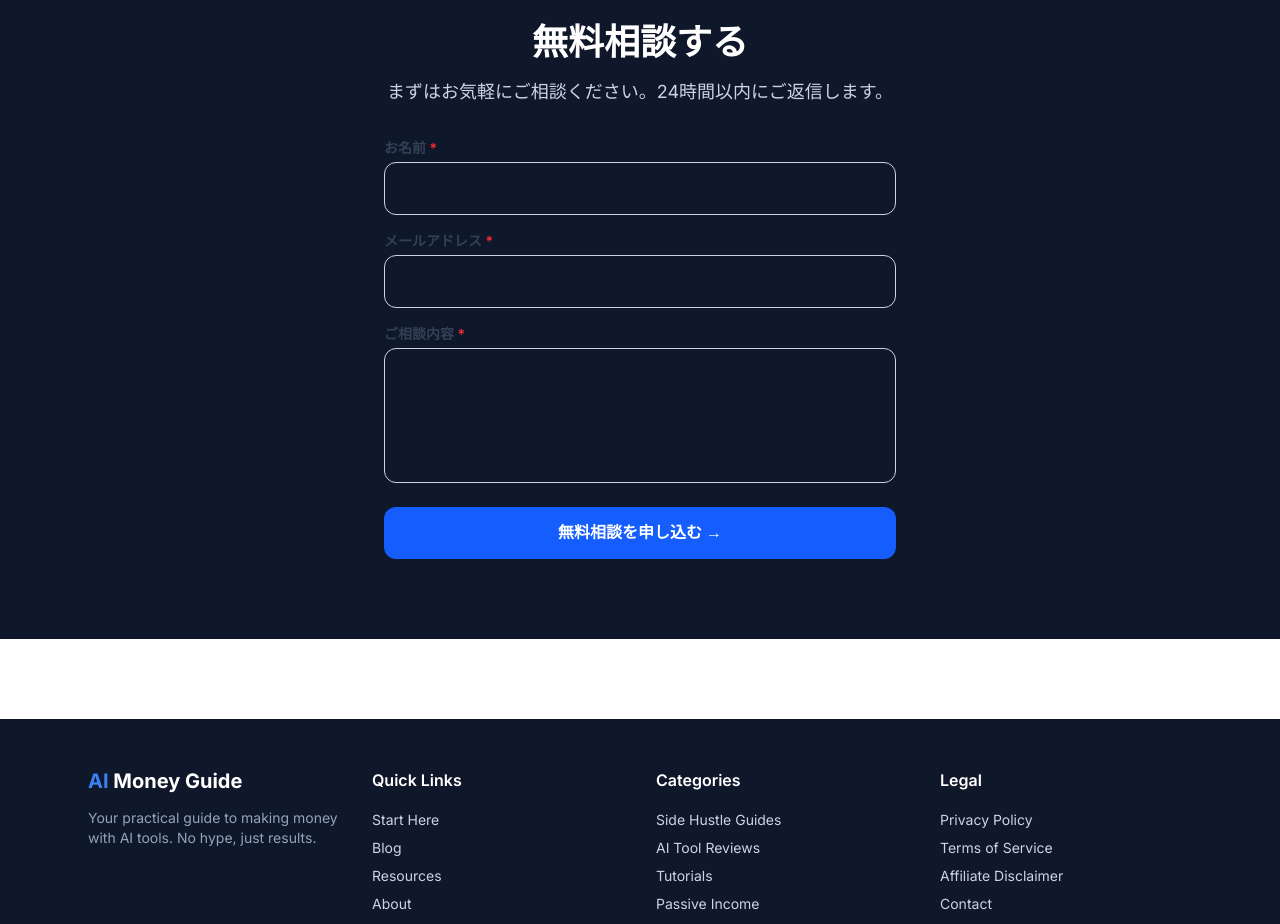
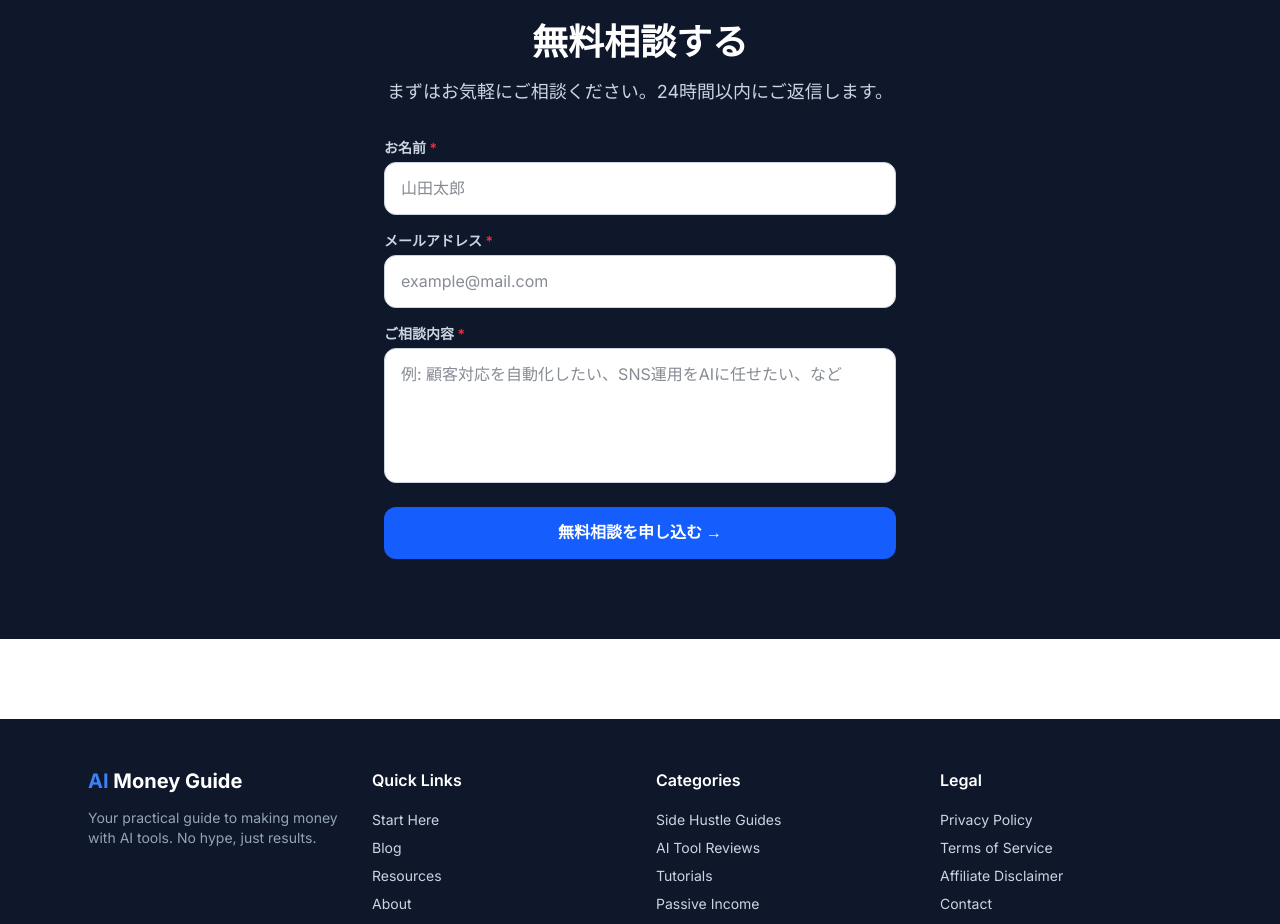
Before and after one commit to sntkmtnb/aimoneyguide, a Next.js app: page /services in a window 1280 px wide. Shown: the part 3560-4484 px from the top of the page. Built offline with nearby package versions, Linux system fonts and the light colour scheme.

Commit message:
Fix: dark mode form visibility - explicit bg-white + light labels

```diff
--- a/src/components/ContactForm.tsx
+++ b/src/components/ContactForm.tsx
@@ -41,7 +41,7 @@ export default function ContactForm() {
   return (
     <form onSubmit={handleSubmit} className="space-y-4 max-w-lg mx-auto">
       <div>
-        <label className="block text-sm font-semibold text-gray-700 mb-1">
+        <label className="block text-sm font-semibold text-gray-300 mb-1">
           お名前 <span className="text-red-500">*</span>
         </label>
         <input
@@ -50,11 +50,11 @@ export default function ContactForm() {
           value={form.name}
           onChange={(e) => setForm({ ...form, name: e.target.value })}
           placeholder="山田太郎"
-          className="w-full px-4 py-3 rounded-xl border border-gray-300 focus:border-blue-500 focus:ring-1 focus:ring-blue-500 outline-none text-gray-900"
+          className="w-full px-4 py-3 rounded-xl border border-gray-300 focus:border-blue-500 focus:ring-1 focus:ring-blue-500 outline-none bg-white text-gray-900"
         />
       </div>
       <div>
-        <label className="block text-sm font-semibold text-gray-700 mb-1">
+        <label className="block text-sm font-semibold text-gray-300 mb-1">
           メールアドレス <span className="text-red-500">*</span>
         </label>
         <input
@@ -63,11 +63,11 @@ export default function ContactForm() {
           value={form.email}
           onChange={(e) => setForm({ ...form, email: e.target.value })}
           placeholder="example@mail.com"
-          className="w-full px-4 py-3 rounded-xl border border-gray-300 focus:border-blue-500 focus:ring-1 focus:ring-blue-500 outline-none text-gray-900"
+          className="w-full px-4 py-3 rounded-xl border border-gray-300 focus:border-blue-500 focus:ring-1 focus:ring-blue-500 outline-none bg-white text-gray-900"
         />
       </div>
       <div>
-        <label className="block text-sm font-semibold text-gray-700 mb-1">
+        <label className="block text-sm font-semibold text-gray-300 mb-1">
           ご相談内容 <span className="text-red-500">*</span>
         </label>
         <textarea
@@ -76,7 +76,7 @@ export default function ContactForm() {
           value={form.message}
           onChange={(e) => setForm({ ...form, message: e.target.value })}
           placeholder="例: 顧客対応を自動化したい、SNS運用をAIに任せたい、など"
-          className="w-full px-4 py-3 rounded-xl border border-gray-300 focus:border-blue-500 focus:ring-1 focus:ring-blue-500 outline-none resize-none text-gray-900"
+          className="w-full px-4 py-3 rounded-xl border border-gray-300 focus:border-blue-500 focus:ring-1 focus:ring-blue-500 outline-none resize-none bg-white text-gray-900"
         />
       </div>
       <button
```
